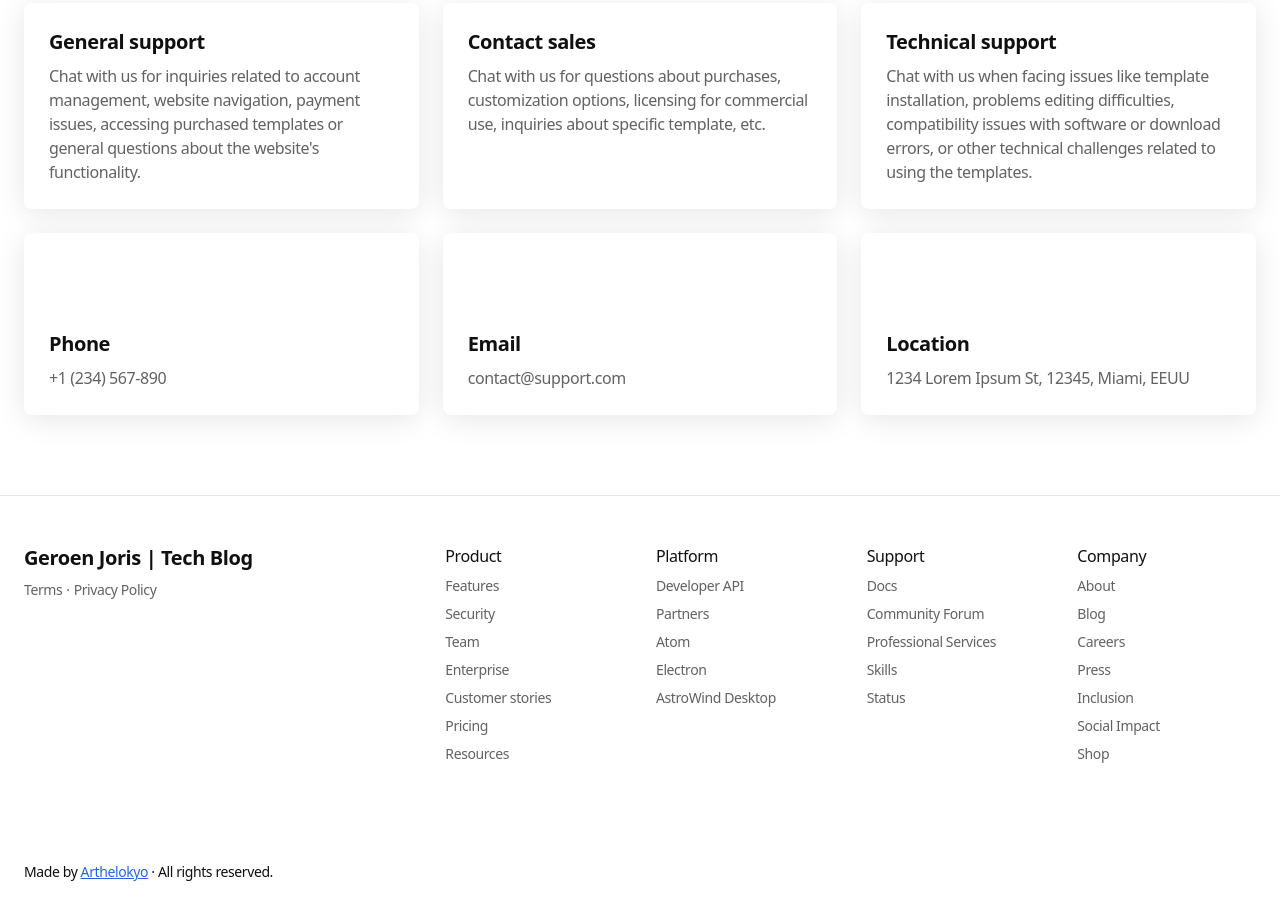
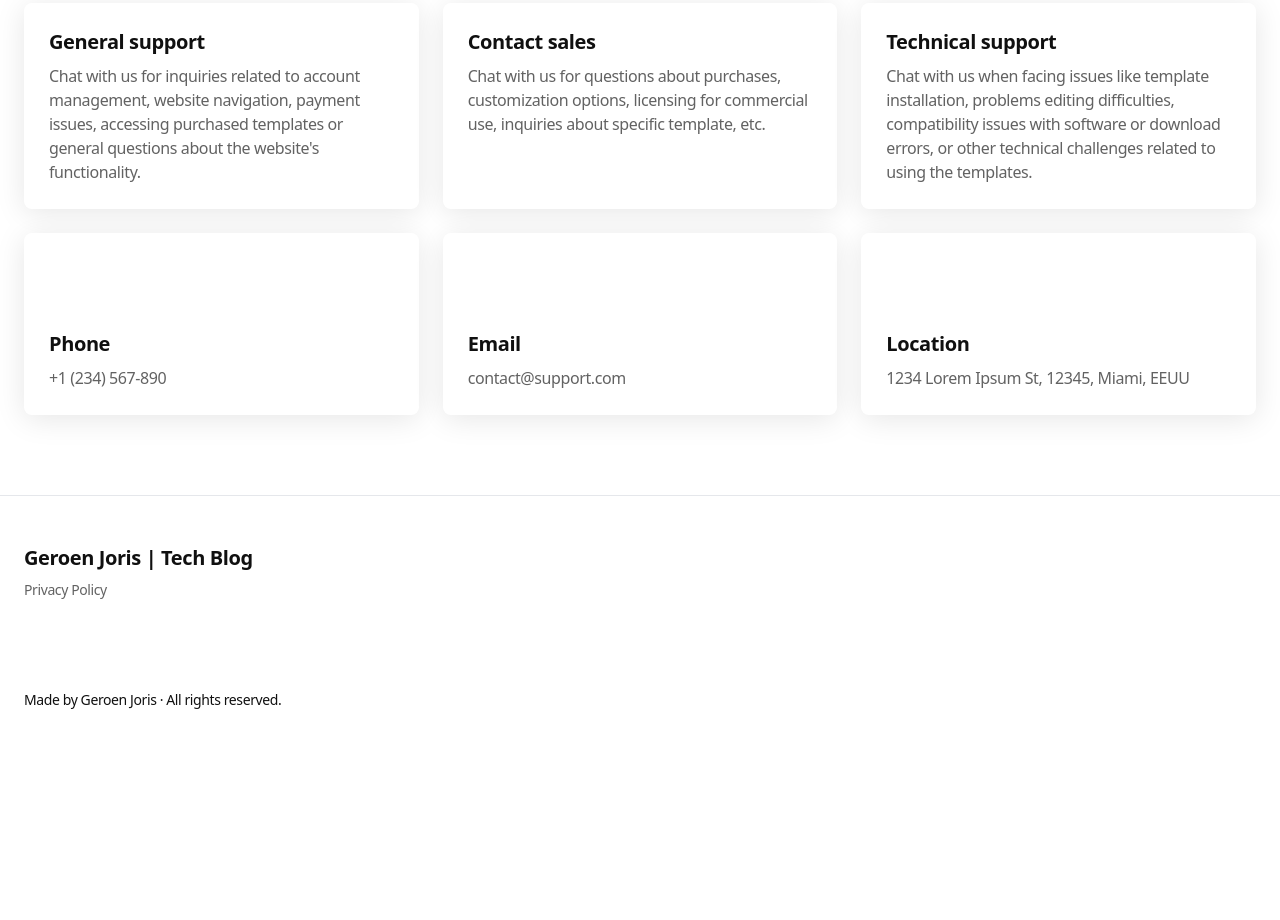
Before and after one commit to gjoris/gjoris.github.io, an Astro site: page /contact in a window 1280 px wide. Shown: the part 1390-2310 px from the top of the page. After the commit the page ends 2142 px from the top, so only its background shows below. Built offline with nearby package versions, Linux system fonts and the light colour scheme; Astro itself is replaced by a stand-in of ours; some packages are replaced by stand-ins of ours; some icons are missing; what limax would draw is missing.

Commit message:
feat: Configure AstroWind homepage and navigation

```diff
--- a/src/components/widgets/Footer.astro
+++ b/src/components/widgets/Footer.astro
@@ -2,6 +2,7 @@
 import { Icon } from 'astro-icon/components';
 import { SITE } from 'astrowind:config';
 import { getHomePermalink } from '~/utils/permalinks';
+import { footerData } from '~/navigation';
 
 interface Link {
   text?: string;
@@ -23,7 +24,7 @@ export interface Props {
   theme?: string;
 }
 
-const { socialLinks = [], secondaryLinks = [], links = [], footNote = '', theme = 'light' } = Astro.props;
+const { socialLinks = footerData.socialLinks, secondaryLinks = footerData.secondaryLinks, links = footerData.links, footNote = footerData.footNote, theme = 'light' } = Astro.props;
 ---
 
 <footer class:list={[{ dark: theme === 'dark' }, 'relative border-t border-gray-200 dark:border-slate-800 not-prose']}>
--- a/src/components/widgets/Header.astro
+++ b/src/components/widgets/Header.astro
@@ -8,6 +8,8 @@ import Button from '~/components/ui/Button.astro';
 import { getHomePermalink } from '~/utils/permalinks';
 import { trimSlash, getAsset } from '~/utils/permalinks';
 import type { CallToAction } from '~/types';
+
+import { headerData } from '~/navigation';
 
 interface Link {
   text?: string;
@@ -34,13 +36,13 @@ export interface Props {
 
 const {
   id = 'header',
-  links = [],
-  actions = [],
+  links = headerData.links,
+  actions = headerData.actions,
   isSticky = false,
   isDark = false,
   isFullWidth = false,
-  showToggleTheme = false,
-  showRssFeed = false,
+  showToggleTheme = true,
+  showRssFeed = true,
   position = 'center',
 } = Astro.props;
 
--- a/src/components/widgets/Hero.astro
+++ b/src/components/widgets/Hero.astro
@@ -11,7 +11,7 @@ const {
 
   content = await Astro.slots.render('content'),
   actions = await Astro.slots.render('actions'),
-  image = await Astro.slots.render('image'),
+  image = { src: '~/assets/images/IMG_0007.jpg', alt: 'Geroen Joris Avatar' },
 
   id,
   bg = await Astro.slots.render('bg'),
--- a/src/config.yaml
+++ b/src/config.yaml
@@ -18,9 +18,9 @@ metadata:
   openGraph:
     site_name: Geroen Joris | Tech Blog
     images:
-      - url: '~/assets/images/default.png' # Update with your image
-        width: 1200
-        height: 628
+      - url: '~/assets/images/IMG_0007.jpg' # Update with your image
+        width: 150
+        height: 150
     type: website
   twitter:
     handle: null # Your Twitter handle
@@ -38,25 +38,25 @@ apps:
 
     post:
       isEnabled: true
-      permalink: '/%slug%' # Variables: %slug%, %year%, %month%, %day%, %hour%, %minute%, %second%, %category%
+      permalink: '/%slug%'
       robots:
         index: true
 
     list:
       isEnabled: true
-      pathname: 'blog' # Blog main path, you can change this to "articles" (/articles)
+      pathname: 'blog'
       robots:
         index: true
 
     category:
       isEnabled: true
-      pathname: 'category' # Category main path /category/some-category, you can change this to "group" (/group/some-category)
+      pathname: 'category'
       robots:
         index: true
 
     tag:
       isEnabled: true
-      pathname: 'tag' # Tag main path /tag/some-tag, you can change this to "topics" (/topics/some-category)
+      pathname: 'tag'
       robots:
         index: false
 
--- a/src/navigation.ts
+++ b/src/navigation.ts
@@ -3,180 +3,27 @@ import { getPermalink, getBlogPermalink, getAsset } from './utils/permalinks';
 export const headerData = {
   links: [
     {
-      text: 'Homes',
-      links: [
-        {
-          text: 'SaaS',
-          href: getPermalink('/homes/saas'),
-        },
-        {
-          text: 'Startup',
-          href: getPermalink('/homes/startup'),
-        },
-        {
-          text: 'Mobile App',
-          href: getPermalink('/homes/mobile-app'),
-        },
-        {
-          text: 'Personal',
-          href: getPermalink('/homes/personal'),
-        },
-      ],
+      text: 'Posts',
+      href: getBlogPermalink(),
     },
     {
-      text: 'Pages',
-      links: [
-        {
-          text: 'Features (Anchor Link)',
-          href: getPermalink('/#features'),
-        },
-        {
-          text: 'Services',
-          href: getPermalink('/services'),
-        },
-        {
-          text: 'Pricing',
-          href: getPermalink('/pricing'),
-        },
-        {
-          text: 'About us',
-          href: getPermalink('/about'),
-        },
-        {
-          text: 'Contact',
-          href: getPermalink('/contact'),
-        },
-        {
-          text: 'Terms',
-          href: getPermalink('/terms'),
-        },
-        {
-          text: 'Privacy policy',
-          href: getPermalink('/privacy'),
-        },
-      ],
-    },
-    {
-      text: 'Landing',
-      links: [
-        {
-          text: 'Lead Generation',
-          href: getPermalink('/landing/lead-generation'),
-        },
-        {
-          text: 'Long-form Sales',
-          href: getPermalink('/landing/sales'),
-        },
-        {
-          text: 'Click-Through',
-          href: getPermalink('/landing/click-through'),
-        },
-        {
-          text: 'Product Details (or Services)',
-          href: getPermalink('/landing/product'),
-        },
-        {
-          text: 'Coming Soon or Pre-Launch',
-          href: getPermalink('/landing/pre-launch'),
-        },
-        {
-          text: 'Subscription',
-          href: getPermalink('/landing/subscription'),
-        },
-      ],
-    },
-    {
-      text: 'Blog',
-      links: [
-        {
-          text: 'Blog List',
-          href: getBlogPermalink(),
-        },
-        {
-          text: 'Article',
-          href: getPermalink('get-started-website-with-astro-tailwind-css', 'post'),
-        },
-        {
-          text: 'Article (with MDX)',
-          href: getPermalink('markdown-elements-demo-post', 'post'),
-        },
-        {
-          text: 'Category Page',
-          href: getPermalink('tutorials', 'category'),
-        },
-        {
-          text: 'Tag Page',
-          href: getPermalink('astro', 'tag'),
-        },
-      ],
-    },
-    {
-      text: 'Widgets',
-      href: '#',
+      text: 'About',
+      href: getPermalink('about'),
     },
   ],
-  actions: [{ text: 'Download', href: 'https://github.com/arthelokyo/astrowind', target: '_blank' }],
+  actions: [{ text: 'GitHub', href: 'https://github.com/gjoris', target: '_blank' }],
 };
 
 export const footerData = {
-  links: [
-    {
-      title: 'Product',
-      links: [
-        { text: 'Features', href: '#' },
-        { text: 'Security', href: '#' },
-        { text: 'Team', href: '#' },
-        { text: 'Enterprise', href: '#' },
-        { text: 'Customer stories', href: '#' },
-        { text: 'Pricing', href: '#' },
-        { text: 'Resources', href: '#' },
-      ],
-    },
-    {
-      title: 'Platform',
-      links: [
-        { text: 'Developer API', href: '#' },
-        { text: 'Partners', href: '#' },
-        { text: 'Atom', href: '#' },
-        { text: 'Electron', href: '#' },
-        { text: 'AstroWind Desktop', href: '#' },
-      ],
-    },
-    {
-      title: 'Support',
-      links: [
-        { text: 'Docs', href: '#' },
-        { text: 'Community Forum', href: '#' },
-        { text: 'Professional Services', href: '#' },
-        { text: 'Skills', href: '#' },
-        { text: 'Status', href: '#' },
-      ],
-    },
-    {
-      title: 'Company',
-      links: [
-        { text: 'About', href: '#' },
-        { text: 'Blog', href: '#' },
-        { text: 'Careers', href: '#' },
-        { text: 'Press', href: '#' },
-        { text: 'Inclusion', href: '#' },
-        { text: 'Social Impact', href: '#' },
-        { text: 'Shop', href: '#' },
-      ],
-    },
-  ],
+  links: [],
   secondaryLinks: [
-    { text: 'Terms', href: getPermalink('/terms') },
     { text: 'Privacy Policy', href: getPermalink('/privacy') },
   ],
   socialLinks: [
-    { ariaLabel: 'X', icon: 'tabler:brand-x', href: '#' },
-    { ariaLabel: 'Instagram', icon: 'tabler:brand-instagram', href: '#' },
-    { ariaLabel: 'Facebook', icon: 'tabler:brand-facebook', href: '#' },
-    { ariaLabel: 'RSS', icon: 'tabler:rss', href: getAsset('/rss.xml') },
-    { ariaLabel: 'Github', icon: 'tabler:brand-github', href: 'https://github.com/arthelokyo/astrowind' },
+    { ariaLabel: 'Github', icon: 'tabler:brand-github', href: 'https://github.com/gjoris' },
+    { ariaLabel: 'Linkedin', icon: 'tabler:brand-linkedin', href: 'https://linkedin.com/in/geroenjoris' },
   ],
   footNote: `
-    Made by <a class="text-blue-600 underline dark:text-muted" href="https://github.com/arthelokyo"> Arthelokyo</a> · All rights reserved.
+    Made by Geroen Joris · All rights reserved.
   `,
 };
```
Also changed, not shown: src/assets/images/IMG_0007.jpg (added).
